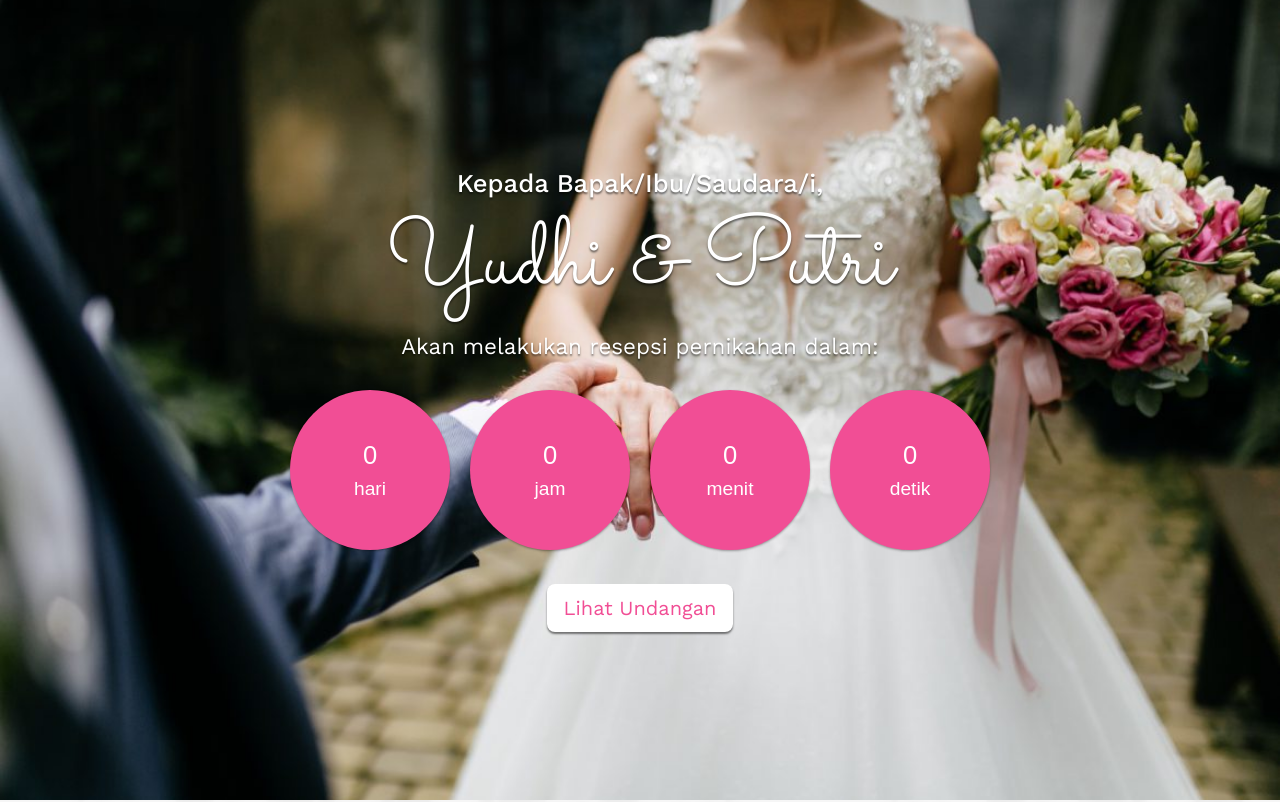
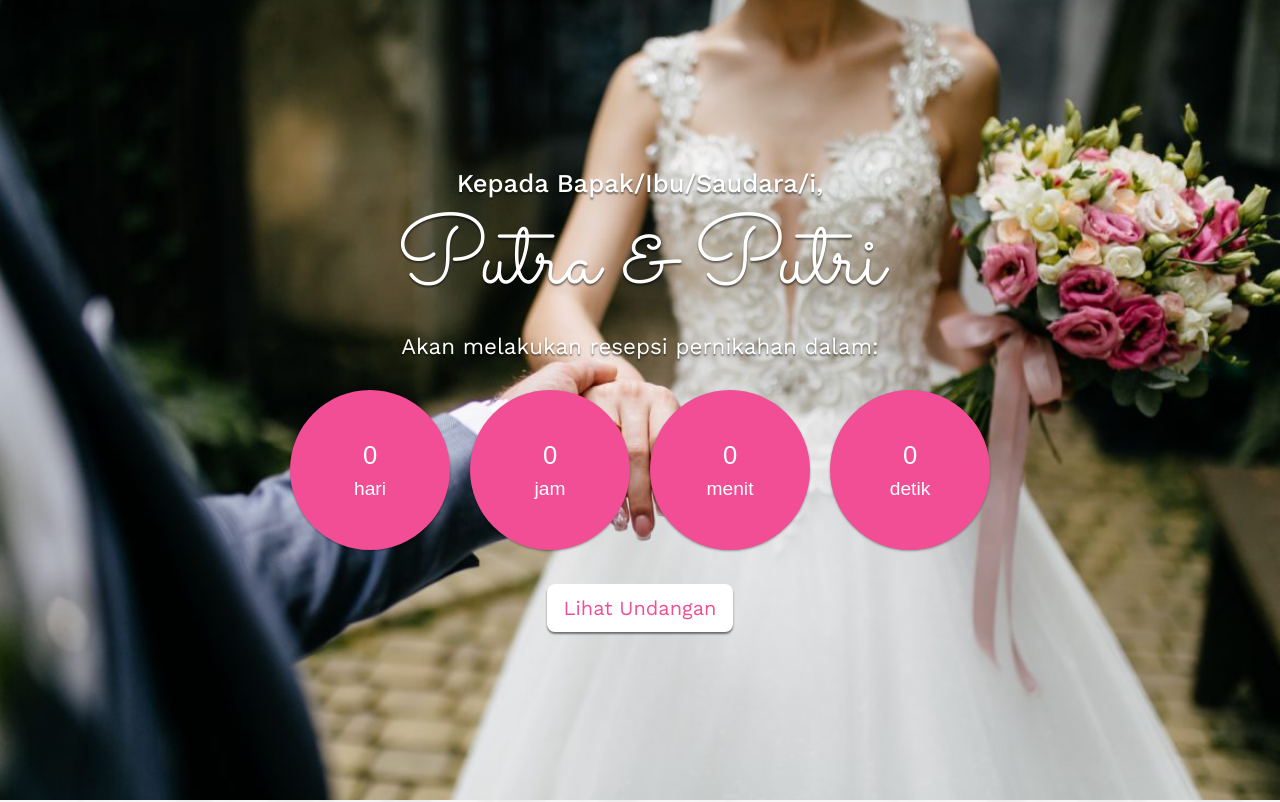
Before and after one commit to yudhi1933/Happy-Wadding, a website: page index.html in a window 1280 px wide. Shown: the top 802 px of the page. Drawn offline with nearby package versions, Linux system fonts and the light colour scheme; some packages are replaced by stand-ins of ours; a script that the page names is missing.

Commit message:
merubah nama

```diff
--- a/index.html
+++ b/index.html
@@ -30,7 +30,7 @@
       class="hero w-100 h-100 p-3 mx-auto text-center d-flex justify-content-center align-items-center text-white">
       <main>
         <h4>Kepada <span>Bapak/Ibu/saudara/i,</span></h4>
-        <h1>Yudhi & Putri</h1>
+        <h1>Putra & Putri</h1>
         <p>Akan melakukan resepsi pernikahan dalam:</p>
         <div class="simply-countdown"></div>
         <a href="#undangan" class="btn btn-lg mt-4" onclick="enableScroll()">Lihat Undangan</a>
```
